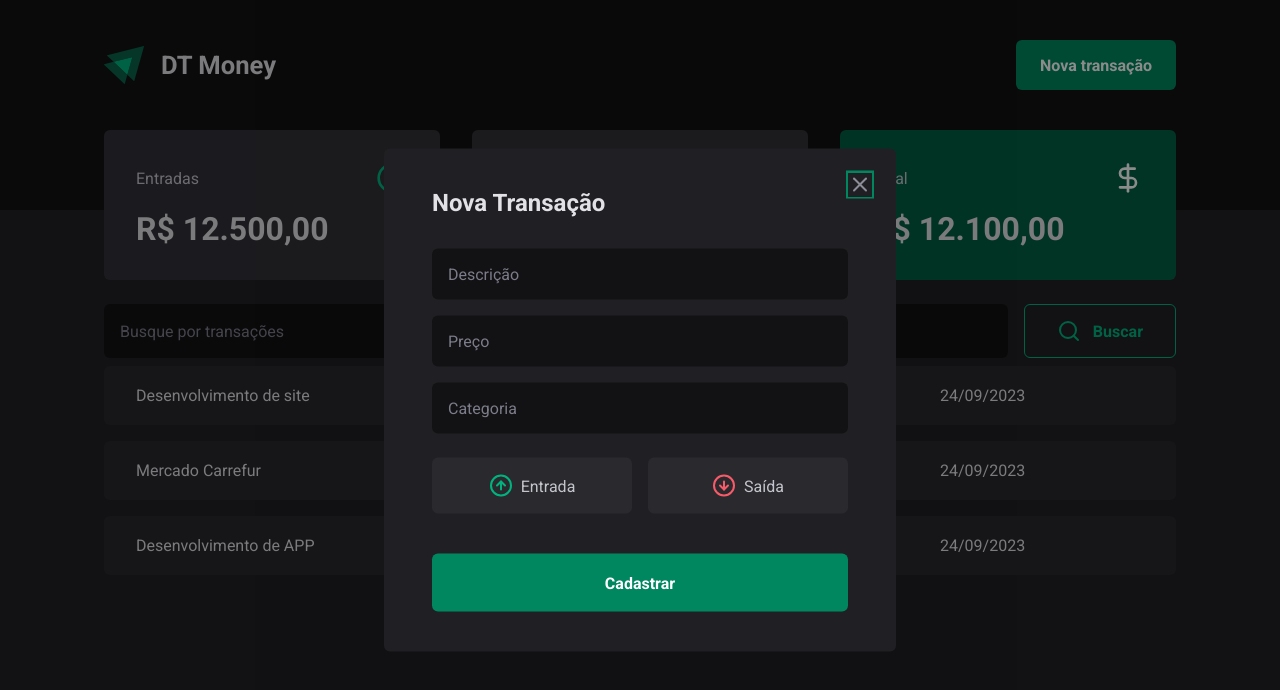
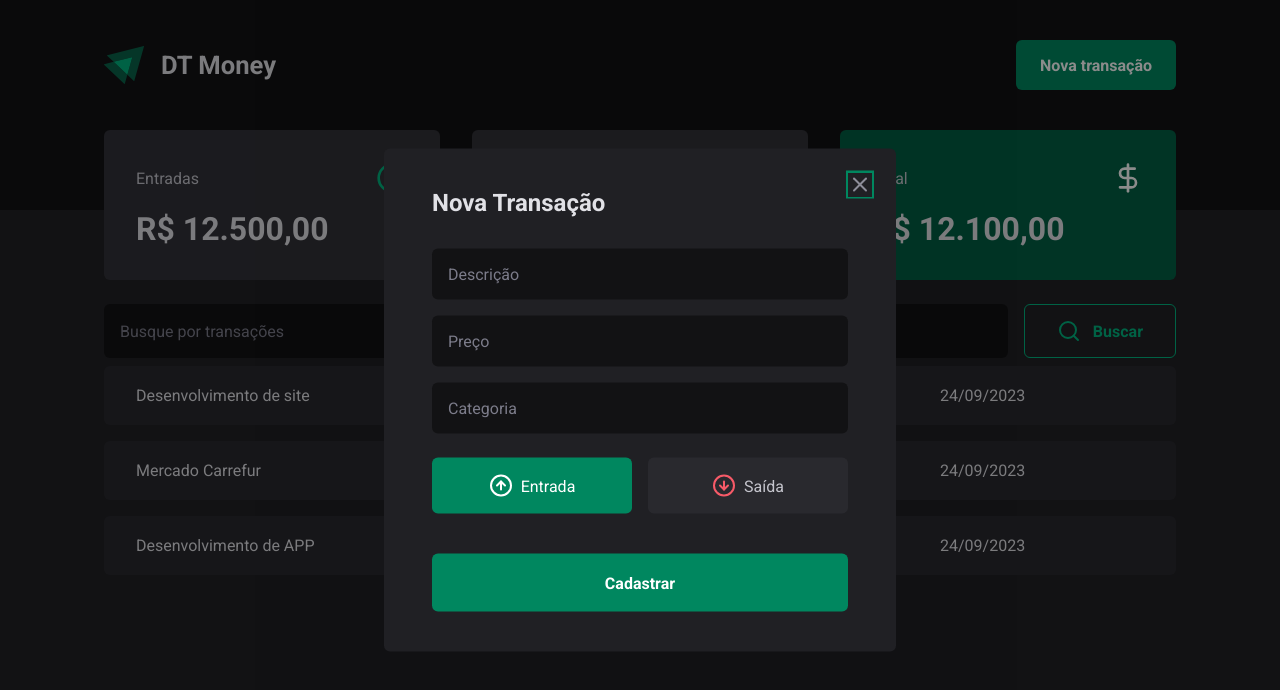
Before and after one commit to moutinhofuturedev/dt-money, a React (Vite) app: page / in a window 1280 px wide. Both pictures are taken after a click on the button "Nova transação". Shown: the top 690 px of the page. Built offline with nearby package versions, Linux system fonts and the light colour scheme; data requests are answered from the project's data file.

Commit message:
feat(react-hook-form): insere controller do form

```diff
--- a/src/components/NewTransaction/index.tsx
+++ b/src/components/NewTransaction/index.tsx
@@ -8,7 +8,7 @@
 } from './styles'
 import { ArrowDownCircle, ArrowUpCircle, X } from 'lucide-react'
 
-import { useForm } from 'react-hook-form'
+import { Controller, useForm } from 'react-hook-form'
 import { zodResolver } from '@hookform/resolvers/zod'
 import * as z from 'zod'
 
@@ -16,17 +16,20 @@
   description: z.string(),
   price: z.number(),
   category: z.string(),
+  type: z.enum(['income', 'outcome']),
 })
 
 type NewTransactionFormInputs = z.infer<typeof newTransactionFormSchema>
 
 export const NewTransactionModal = () => {
   const {
+    control,
     register,
     handleSubmit,
     formState: { isSubmitting },
   } = useForm<NewTransactionFormInputs>({
     resolver: zodResolver(newTransactionFormSchema),
+    defaultValues: { type: 'income' },
   })
 
   const handleCreateNewTransaction = async (data: NewTransactionFormInputs) => {
@@ -63,7 +66,15 @@
             {...register('category')}
           />
 
-          <TransactionType>
+          <Controller
+            control={control}
+            name="type"
+            render={({ field }) => {
+              return (
+                <TransactionType
+                  onValueChange={field.onChange}
+                  value={field.value}
+                >
                   <TransactionTypeButton variant="income" value="income">
                     <ArrowUpCircle size={24} />
                     Entrada
@@ -73,6 +84,9 @@
                     Saída
                   </TransactionTypeButton>
                 </TransactionType>
+              )
+            }}
+          />
 
           <button type="submit" disabled={isSubmitting}>
             Cadastrar
```
Lines whose indentation alone changed are shown as unchanged.
